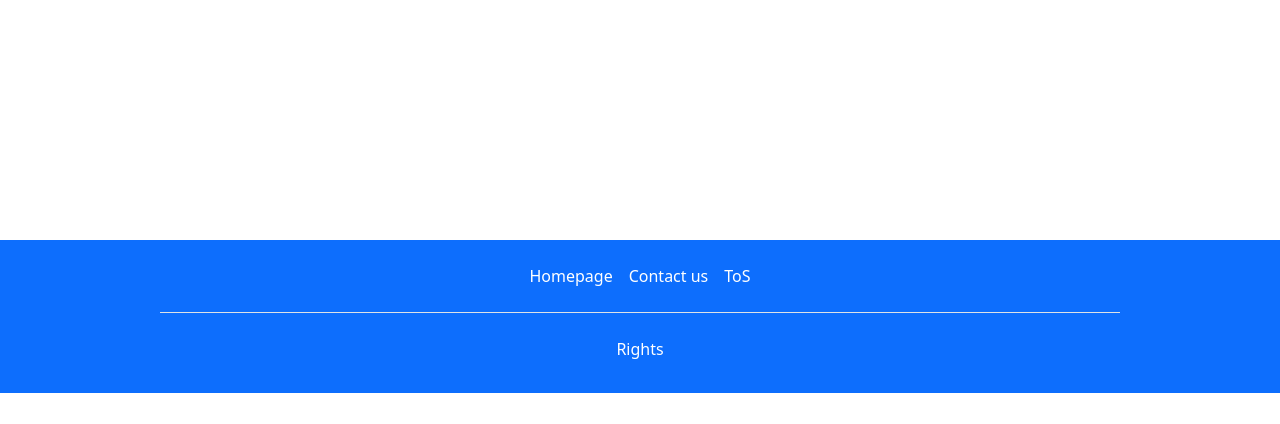
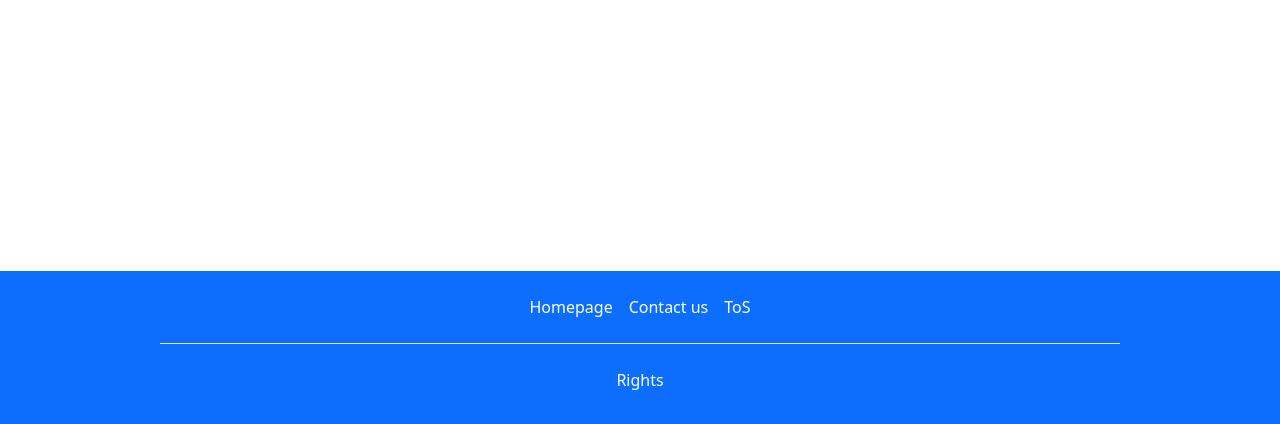
Before and after one commit to WZidane/Videotheque-App, a Flask app: page /catalog in a window 1280 px wide. Shown: the part 618-1042 px from the top of the page. Before the commit the page ends 1011 px from the top, so only its background shows below. Run offline with Flask 3, Linux system fonts and the light colour scheme.

Commit message:
refactor: wrong rule

```diff
--- a/static/css/style.css
+++ b/static/css/style.css
@@ -40,12 +40,6 @@
     width: fit-content;
 }
 
-/* FOOTER */
-
-footer {
-    margin-top: -3.9vh;
-}
-
 @media screen and (max-width: 991px) {
 
     /* NAV */
```
